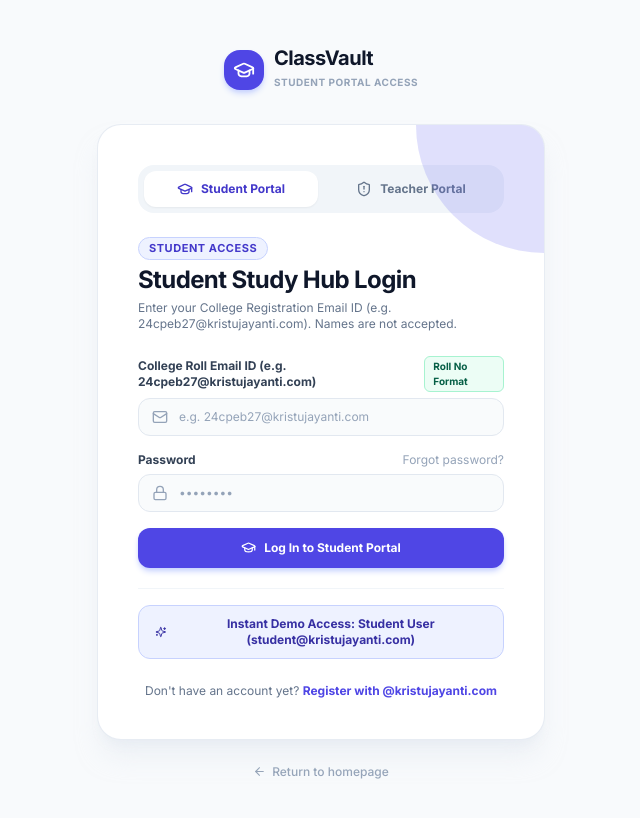
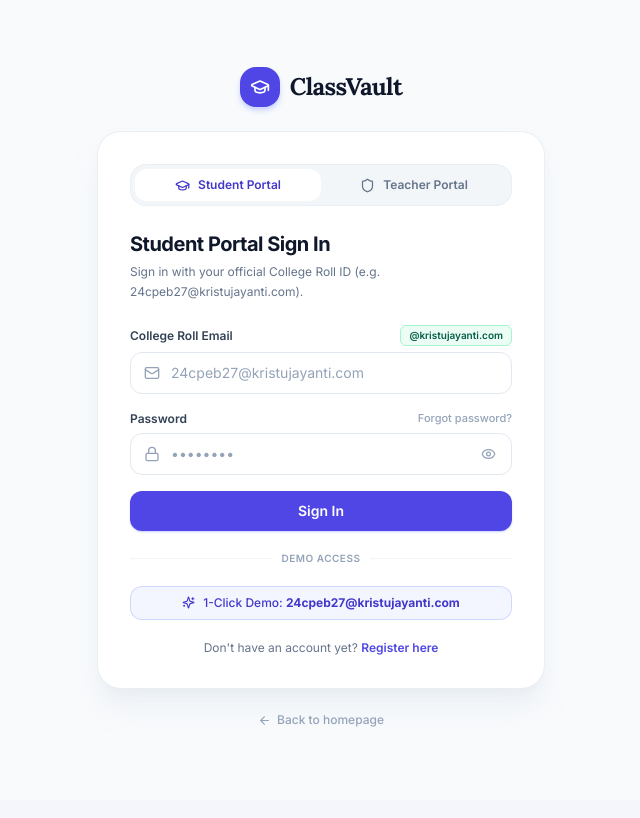
Before and after one commit to iajaysathish31-bit/classvault, a React (Vite) app: page /login in a window 1280 px wide. Shown: the top 818 px of the page, without its empty margins (319-959 px from the left). Built offline with nearby package versions, Linux system fonts and the light colour scheme.

Commit message:
Redesign login page with clean, decent, and polished UI

```diff
--- a/src/pages/Login.jsx
+++ b/src/pages/Login.jsx
@@ -1,6 +1,6 @@
 import { useState, useEffect } from 'react'
 import { Link, useNavigate, useSearchParams } from 'react-router-dom'
-import { GraduationCap, ShieldAlert, ArrowLeft, Check, Sparkles, Lock, Mail } from 'lucide-react'
+import { GraduationCap, Shield, ArrowLeft, Sparkles, Lock, Mail, Eye, EyeOff, AlertCircle, CheckCircle2 } from 'lucide-react'
 import { useUser } from '../context/AuthContext.jsx'
 import { useData } from '../context/DataContext.jsx'
 
@@ -11,6 +11,7 @@ export default function Login() {
   const [role, setRole] = useState(roleParam === 'teacher' ? 'teacher' : 'student')
   const [identifier, setIdentifier] = useState('')
   const [password, setPassword] = useState('')
+  const [showPassword, setShowPassword] = useState(false)
   const [errorMessage, setErrorMessage] = useState('')
   const { updateUser } = useUser()
   const { teachers, students } = useData()
@@ -97,7 +98,7 @@ export default function Login() {
     // 1. Explicit check: @gmail.com is strictly forbidden
     if (cleanId.includes('@gmail.com') || cleanId.endsWith('@gmail')) {
       setErrorMessage(
-        'Login Blocked: @gmail.com accounts are not allowed. You must log in using your official @kristujayanti.com email address.'
+        '@gmail.com accounts are not allowed. You must sign in with your official @kristujayanti.com account.'
       )
       return
     }
@@ -105,7 +106,7 @@ export default function Login() {
     // 2. Enforce @kristujayanti.com if an email is provided
     if (cleanId.includes('@') && !cleanId.endsWith('@kristujayanti.com')) {
       setErrorMessage(
-        'Domain Restricted: Only institutional @kristujayanti.com accounts are permitted to log in.'
+        'Only institutional @kristujayanti.com accounts are permitted to sign in.'
       )
       return
     }
@@ -114,7 +115,7 @@ export default function Login() {
     if (role === 'student') {
       if (!isStudentRollFormat) {
         setErrorMessage(
-          'Invalid Student Email: Students must sign in using their official College Registration ID (e.g. 24cpeb27@kristujayanti.com). Personal names like name@kristujayanti.com are not permitted.'
+          'Students must sign in using their College Roll ID (e.g. 24cpeb27@kristujayanti.com). Personal names are not accepted.'
         )
         return
       }
@@ -152,94 +153,94 @@ export default function Login() {
   }
 
   const isTeacher = role === 'teacher'
+  const isInputInvalid = isGmail || hasInvalidOtherDomain || (!isTeacher && cleanId.length > 3 && !isStudentRollFormat)
+  const isInputValid = isAllowedDomain && (isTeacher || isStudentRollFormat)
 
   return (
-    <div className="min-h-screen bg-slate-50 flex flex-col items-center justify-center px-4 py-12 font-sans text-slate-800">
-      {/* Brand Header */}
-      <Link to="/" className="flex items-center gap-2.5 mb-8 group">
-        <div className={`w-10 h-10 rounded-2xl flex items-center justify-center text-white shadow-md transition-transform group-hover:scale-105 ${isTeacher ? 'bg-emerald-700 shadow-emerald-200' : 'bg-indigo-600 shadow-indigo-200'}`}>
-          {isTeacher ? <ShieldAlert size={22} /> : <GraduationCap size={22} />}
+    <div className="min-h-screen bg-slate-50 flex flex-col justify-center py-12 px-4 sm:px-6 lg:px-8 font-sans">
+      {/* Brand Logo & Name */}
+      <div className="sm:mx-auto sm:w-full sm:max-w-md text-center mb-6">
+        <Link to="/" className="inline-flex items-center gap-2.5 group">
+          <div
+            className={`w-10 h-10 rounded-2xl flex items-center justify-center text-white shadow-md transition-transform group-hover:scale-105 ${
+              isTeacher ? 'bg-emerald-700 shadow-emerald-200' : 'bg-indigo-600 shadow-indigo-200'
+            }`}
+          >
+            {isTeacher ? <Shield size={20} /> : <GraduationCap size={20} />}
           </div>
-        <div>
-          <span className="font-black text-xl tracking-tight text-slate-900 block leading-none">ClassVault</span>
-          <span className="text-[10px] font-bold uppercase tracking-wider text-slate-400">
-            {isTeacher ? 'Faculty Portal Access' : 'Student Portal Access'}
-          </span>
+          <span className="text-2xl font-bold tracking-tight text-slate-900 font-serif">ClassVault</span>
+        </Link>
       </div>
-      </Link>
 
-      {/* Login Card */}
-      <div className="w-full max-w-md bg-white rounded-3xl shadow-xl shadow-slate-200/50 border border-slate-200/80 p-8 sm:p-10 relative overflow-hidden">
-        {/* Subtle decorative glow */}
-        <div className={`absolute top-0 right-0 w-32 h-32 rounded-bl-full pointer-events-none opacity-20 ${isTeacher ? 'bg-emerald-500' : 'bg-indigo-500'}`} />
+      {/* Main Card */}
+      <div className="sm:mx-auto sm:w-full sm:max-w-md">
+        <div className="bg-white py-8 px-6 shadow-xl shadow-slate-200/50 rounded-3xl sm:px-8 border border-slate-200/70">
 
-        {/* Portal Role Switcher Tabs */}
-        <div className="grid grid-cols-2 gap-1.5 p-1.5 bg-slate-100 rounded-2xl mb-6">
+          {/* Segmented Role Switcher */}
+          <div className="flex bg-slate-100/90 p-1 rounded-2xl mb-6 border border-slate-200/50">
             <button
               type="button"
               onClick={() => handleRoleTabChange('student')}
-            className={`flex items-center justify-center gap-2 py-2.5 rounded-xl text-xs font-bold transition-all ${
+              className={`flex-1 flex items-center justify-center gap-2 py-2 rounded-xl text-xs font-semibold transition-all ${
                 !isTeacher
-                ? 'bg-white text-indigo-700 shadow-sm'
-                : 'text-slate-500 hover:text-slate-800 hover:bg-slate-200/60'
+                  ? 'bg-white text-indigo-700 shadow-xs font-bold'
+                  : 'text-slate-500 hover:text-slate-800'
               }`}
             >
-            <GraduationCap size={16} /> Student Portal
+              <GraduationCap size={15} />
+              <span>Student Portal</span>
             </button>
             <button
               type="button"
               onClick={() => handleRoleTabChange('teacher')}
-            className={`flex items-center justify-center gap-2 py-2.5 rounded-xl text-xs font-bold transition-all ${
+              className={`flex-1 flex items-center justify-center gap-2 py-2 rounded-xl text-xs font-semibold transition-all ${
                 isTeacher
-                ? 'bg-emerald-700 text-white shadow-sm shadow-emerald-200'
-                : 'text-slate-500 hover:text-slate-800 hover:bg-slate-200/60'
+                  ? 'bg-emerald-700 text-white shadow-xs font-bold'
+                  : 'text-slate-500 hover:text-slate-800'
               }`}
             >
-            <ShieldAlert size={16} /> Teacher Portal
+              <Shield size={15} />
+              <span>Teacher Portal</span>
             </button>
           </div>
 
-        {/* Title & Context */}
+          {/* Heading */}
           <div className="mb-6">
-          <div className="flex items-center gap-2 mb-1">
-            <span className={`text-[11px] font-extrabold uppercase tracking-wider px-2.5 py-0.5 rounded-full ${isTeacher ? 'bg-emerald-50 text-emerald-800 border border-emerald-200' : 'bg-indigo-50 text-indigo-700 border border-indigo-200'}`}>
-              {isTeacher ? 'Teacher / Faculty Access' : 'Student Access'}
-            </span>
-          </div>
-          <h1 className="text-2xl font-black text-slate-900 tracking-tight">
-            {isTeacher ? 'Faculty Console Login' : 'Student Study Hub Login'}
+            <h1 className="text-xl font-bold text-slate-900 tracking-tight">
+              {isTeacher ? 'Faculty Portal Sign In' : 'Student Portal Sign In'}
             </h1>
-          <p className="text-xs text-slate-500 mt-1">
+            <p className="text-xs text-slate-500 mt-1 leading-relaxed">
               {isTeacher
-              ? 'Enter your official @kristujayanti.com faculty email address.'
-              : 'Enter your College Registration Email ID (e.g. 24cpeb27@kristujayanti.com). Names are not accepted.'}
+                ? 'Sign in with your official Kristu Jayanti faculty email.'
+                : 'Sign in with your official College Roll ID (e.g. 24cpeb27@kristujayanti.com).'}
             </p>
           </div>
 
-        {/* Error Alert Banner */}
+          {/* Error Message */}
           {errorMessage && (
-          <div className="mb-5 p-3.5 rounded-2xl bg-rose-50 border border-rose-200 text-rose-800 text-xs font-semibold flex items-start gap-2.5 animate-bounce shadow-sm">
-            <span className="text-base">🚫</span>
-            <div>
-              <strong className="block text-rose-900">Access Denied</strong>
-              <span className="text-rose-700 font-normal">{errorMessage}</span>
+            <div className="mb-5 p-3 rounded-2xl bg-rose-50 border border-rose-200 text-rose-800 text-xs flex items-start gap-2.5">
+              <AlertCircle size={16} className="text-rose-600 shrink-0 mt-0.5" />
+              <div className="leading-tight">
+                <span className="font-semibold block mb-0.5">Authentication Error</span>
+                <span className="text-rose-700">{errorMessage}</span>
               </div>
             </div>
           )}
 
           {/* Form */}
           <form onSubmit={handleSubmit} className="space-y-4">
+            {/* Email Field */}
             <div>
               <div className="flex items-center justify-between mb-1.5">
-              <label className="block text-xs font-bold text-slate-700">
-                {isTeacher ? 'Faculty Email ID' : 'College Roll Email ID (e.g. 24cpeb27@kristujayanti.com)'}
+                <label className="block text-xs font-semibold text-slate-700">
+                  {isTeacher ? 'Faculty Email' : 'College Roll Email'}
                 </label>
-              <span className="text-[10px] font-bold text-emerald-800 bg-emerald-50 border border-emerald-200 px-2 py-0.5 rounded-md">
-                {isTeacher ? '@kristujayanti.com' : 'Roll No Format'}
+                <span className="text-[10px] font-semibold text-emerald-800 bg-emerald-50 border border-emerald-200 px-2 py-0.5 rounded-md">
+                  @kristujayanti.com
                 </span>
               </div>
               <div className="relative">
-              <Mail size={16} className="absolute left-3.5 top-1/2 -translate-y-1/2 text-slate-400" />
+                <Mail size={16} className="absolute left-3.5 top-1/2 -translate-y-1/2 text-slate-400 pointer-events-none" />
                 <input
                   type="text"
                   value={identifier}
@@ -247,32 +248,32 @@ export default function Login() {
                     setIdentifier(e.target.value)
                     setErrorMessage('')
                   }}
-                placeholder={isTeacher ? 'e.g. chen.wei@kristujayanti.com' : 'e.g. 24cpeb27@kristujayanti.com'}
-                className={`w-full pl-10 pr-4 py-2.5 rounded-xl bg-slate-50/80 border text-xs text-slate-900 placeholder:text-slate-400 focus:outline-none focus:ring-2 transition-all ${
-                  isGmail || hasInvalidOtherDomain || (!isTeacher && cleanId.length > 3 && !isStudentRollFormat)
-                    ? 'border-rose-400 focus:border-rose-600 focus:ring-rose-500/20 bg-rose-50/20'
-                    : isAllowedDomain && (isTeacher || isStudentRollFormat)
-                    ? 'border-emerald-400 focus:border-emerald-600 focus:ring-emerald-500/20 bg-emerald-50/20'
+                  placeholder={isTeacher ? 'chen.wei@kristujayanti.com' : '24cpeb27@kristujayanti.com'}
+                  className={`w-full pl-10 pr-4 py-2.5 text-xs sm:text-sm bg-white rounded-xl border transition-all placeholder:text-slate-400 focus:outline-none focus:ring-2 ${
+                    isInputInvalid
+                      ? 'border-rose-300 focus:border-rose-500 focus:ring-rose-100 bg-rose-50/20'
+                      : isInputValid
+                      ? 'border-emerald-300 focus:border-emerald-500 focus:ring-emerald-100 bg-emerald-50/20'
                       : isTeacher
-                    ? 'border-slate-200 focus:border-emerald-600 focus:ring-emerald-500/20'
-                    : 'border-slate-200 focus:border-indigo-600 focus:ring-indigo-500/20'
+                      ? 'border-slate-200 focus:border-emerald-600 focus:ring-emerald-100'
+                      : 'border-slate-200 focus:border-indigo-600 focus:ring-indigo-100'
                   }`}
                   required
                 />
               </div>
 
-            {/* Dynamic Live Domain & Roll Feedback */}
+              {/* Dynamic Live Feedback */}
               <div className="mt-1.5 space-y-1">
                 {isGmail && (
-                <div className="p-2 rounded-xl bg-rose-50 border border-rose-200 text-rose-800 text-[11px] font-semibold flex items-center gap-1.5">
-                  <span>❌</span>
-                  <span><strong>@gmail.com is not allowed!</strong> Please use your college email ID.</span>
+                  <div className="p-2 rounded-xl bg-rose-50 border border-rose-200 text-rose-800 text-[11px] font-medium flex items-center gap-1.5">
+                    <AlertCircle size={14} className="text-rose-600 shrink-0" />
+                    <span>@gmail.com accounts are not allowed. Please use your college email.</span>
                   </div>
                 )}
 
                 {!isGmail && hasInvalidOtherDomain && (
-                <div className="p-2 rounded-xl bg-amber-50 border border-amber-200 text-amber-900 text-[11px] font-semibold flex items-center justify-between gap-1.5">
-                  <span>⚠️ Only <strong>@kristujayanti.com</strong> domain is permitted.</span>
+                  <div className="p-2 rounded-xl bg-amber-50 border border-amber-200 text-amber-900 text-[11px] font-medium flex items-center justify-between gap-1.5">
+                    <span>Only @kristujayanti.com domain is permitted.</span>
                     <button
                       type="button"
                       onClick={handleAppendDomain}
@@ -284,89 +285,125 @@ export default function Login() {
                 )}
 
                 {!isTeacher && cleanId.length > 2 && !isStudentRollFormat && !isGmail && (
-                <div className="p-2 rounded-xl bg-rose-50 border border-rose-200 text-rose-800 text-[11px] font-semibold flex items-center gap-1.5">
-                  <span>❌</span>
-                  <span>
-                    Must be in College Roll format (e.g. <strong>24cpeb27@kristujayanti.com</strong>). Names are not permitted.
-                  </span>
+                  <div className="p-2 rounded-xl bg-rose-50 border border-rose-200 text-rose-800 text-[11px] font-medium flex items-center gap-1.5">
+                    <AlertCircle size={14} className="text-rose-600 shrink-0" />
+                    <span>Students must use Roll ID format (e.g. 24cpeb27@kristujayanti.com).</span>
                   </div>
                 )}
 
-              {isAllowedDomain && (isTeacher || isStudentRollFormat) && (
-                <div className="p-1.5 px-2.5 rounded-xl bg-emerald-50 border border-emerald-200 text-emerald-800 text-[11px] font-semibold flex items-center gap-1.5">
-                  <span>✅</span>
-                  <span>Verified {isTeacher ? 'Faculty' : 'Student Roll'} account: {cleanId}</span>
+                {isInputValid && (
+                  <div className="p-1.5 px-2.5 rounded-xl bg-emerald-50 border border-emerald-200 text-emerald-800 text-[11px] font-medium flex items-center gap-1.5">
+                    <CheckCircle2 size={14} className="text-emerald-700 shrink-0" />
+                    <span>Verified {isTeacher ? 'Faculty' : 'Student Roll'} ID: {cleanId}</span>
                   </div>
                 )}
               </div>
             </div>
 
+            {/* Password Field */}
             <div>
               <div className="flex items-center justify-between mb-1.5">
-              <label className="block text-xs font-bold text-slate-700">Password</label>
-              <a href="#" onClick={(e) => { e.preventDefault(); alert('Demo environment: any password will be accepted.'); }} className="text-xs text-slate-400 hover:text-slate-700">
+                <label className="block text-xs font-semibold text-slate-700">Password</label>
+                <a
+                  href="#"
+                  onClick={(e) => {
+                    e.preventDefault()
+                    alert('Demo mode: you can enter any password (e.g. password123)')
+                  }}
+                  className="text-[11px] text-slate-400 hover:text-slate-600 font-medium transition-colors"
+                >
                   Forgot password?
                 </a>
               </div>
               <div className="relative">
-              <Lock size={16} className="absolute left-3.5 top-1/2 -translate-y-1/2 text-slate-400" />
+                <Lock size={16} className="absolute left-3.5 top-1/2 -translate-y-1/2 text-slate-400 pointer-events-none" />
                 <input
-                type="password"
+                  type={showPassword ? 'text' : 'password'}
                   value={password}
                   onChange={(e) => setPassword(e.target.value)}
                   placeholder="••••••••"
-                className={`w-full pl-10 pr-4 py-2.5 rounded-xl bg-slate-50/80 border border-slate-200 text-xs text-slate-900 placeholder:text-slate-400 focus:outline-none focus:ring-2 transition-all ${
-                  isTeacher ? 'focus:ring-emerald-500/20 focus:border-emerald-600' : 'focus:ring-indigo-500/20 focus:border-indigo-600'
+                  className={`w-full pl-10 pr-10 py-2.5 text-xs sm:text-sm bg-white rounded-xl border border-slate-200 transition-all placeholder:text-slate-400 focus:outline-none focus:ring-2 ${
+                    isTeacher
+                      ? 'focus:border-emerald-600 focus:ring-emerald-100'
+                      : 'focus:border-indigo-600 focus:ring-indigo-100'
                   }`}
                   required
                 />
+                <button
+                  type="button"
+                  onClick={() => setShowPassword(!showPassword)}
+                  className="absolute right-3 top-1/2 -translate-y-1/2 text-slate-400 hover:text-slate-600 p-1 rounded-md transition-colors"
+                  aria-label={showPassword ? 'Hide password' : 'Show password'}
+                >
+                  {showPassword ? <EyeOff size={15} /> : <Eye size={15} />}
+                </button>
               </div>
             </div>
 
+            {/* Submit Button */}
             <button
               type="submit"
-            disabled={isGmail}
-            className={`w-full text-white text-xs font-bold py-3 rounded-xl transition-all shadow-md mt-2 flex items-center justify-center gap-2 ${
-              isGmail
+              disabled={isGmail || (!isTeacher && cleanId.length > 2 && !isStudentRollFormat)}
+              className={`w-full text-white text-xs sm:text-sm font-semibold py-2.5 rounded-xl transition-all shadow-sm mt-3 flex items-center justify-center gap-2 cursor-pointer active:scale-[0.99] ${
+                isGmail || (!isTeacher && cleanId.length > 2 && !isStudentRollFormat)
                   ? 'bg-slate-300 cursor-not-allowed text-slate-500 shadow-none'
                   : isTeacher
                   ? 'bg-emerald-700 hover:bg-emerald-800 shadow-emerald-200'
                   : 'bg-indigo-600 hover:bg-indigo-700 shadow-indigo-200'
               }`}
             >
-            {isTeacher ? <ShieldAlert size={15} /> : <GraduationCap size={15} />}
-            Log In to {isTeacher ? 'Teacher Portal' : 'Student Portal'}
+              Sign In
             </button>
           </form>
 
-        {/* 1-Click Fast Demo Login Button */}
-        <div className="mt-5 pt-4 border-t border-slate-100">
+          {/* Quick Demo Divider */}
+          <div className="relative my-5">
+            <div className="absolute inset-0 flex items-center">
+              <div className="w-full border-t border-slate-100" />
+            </div>
+            <div className="relative flex justify-center text-[10px] uppercase tracking-wider">
+              <span className="bg-white px-2.5 text-slate-400 font-semibold">Demo Access</span>
+            </div>
+          </div>
+
+          {/* 1-Click Fast Demo Login Pill */}
           <button
             type="button"
             onClick={() => handleDemoLogin(role)}
-            className={`w-full py-2.5 px-4 rounded-xl text-xs font-bold transition-all border flex items-center justify-center gap-2 ${
+            className={`w-full py-2 px-3 rounded-xl text-xs font-medium transition-all border flex items-center justify-center gap-2 ${
               isTeacher
-                ? 'bg-emerald-50 hover:bg-emerald-100 border-emerald-200 text-emerald-800'
-                : 'bg-indigo-50 hover:bg-indigo-100 border-indigo-200 text-indigo-800'
+                ? 'bg-emerald-50/70 hover:bg-emerald-100/70 border-emerald-200/80 text-emerald-800'
+                : 'bg-indigo-50/70 hover:bg-indigo-100/70 border-indigo-200/80 text-indigo-700'
             }`}
           >
-            <Sparkles size={14} />
-            Instant Demo Access: {isTeacher ? 'Prof. Chen Wei (chen.wei@kristujayanti.com)' : 'Student User (student@kristujayanti.com)'}
+            <Sparkles size={13} className="shrink-0" />
+            <span>
+              1-Click Demo: <strong>{isTeacher ? 'Prof. Chen Wei' : '24cpeb27@kristujayanti.com'}</strong>
+            </span>
           </button>
-        </div>
 
           {/* Sign Up Redirect */}
-        <p className="text-center text-xs text-slate-500 mt-6">
+          <p className="text-center text-xs text-slate-500 mt-5">
             Don&apos;t have an account yet?{' '}
-          <Link to="/signup" className="font-bold text-indigo-600 hover:text-indigo-800">
-            Register with @kristujayanti.com
+            <Link
+              to={`/signup?role=${role}`}
+              className={`font-semibold hover:underline ${isTeacher ? 'text-emerald-700' : 'text-indigo-600'}`}
+            >
+              Register here
             </Link>
           </p>
         </div>
 
-      <Link to="/" className="inline-flex items-center gap-1.5 text-xs text-slate-400 hover:text-slate-700 mt-6 font-medium">
-        <ArrowLeft size={13} /> Return to homepage
+        {/* Back to Homepage */}
+        <div className="text-center mt-5">
+          <Link
+            to="/"
+            className="inline-flex items-center gap-1.5 text-xs text-slate-400 hover:text-slate-600 font-medium transition-colors"
+          >
+            <ArrowLeft size={13} /> Back to homepage
           </Link>
+        </div>
+      </div>
     </div>
   )
 }
```
Lines whose indentation alone changed are shown as unchanged.
